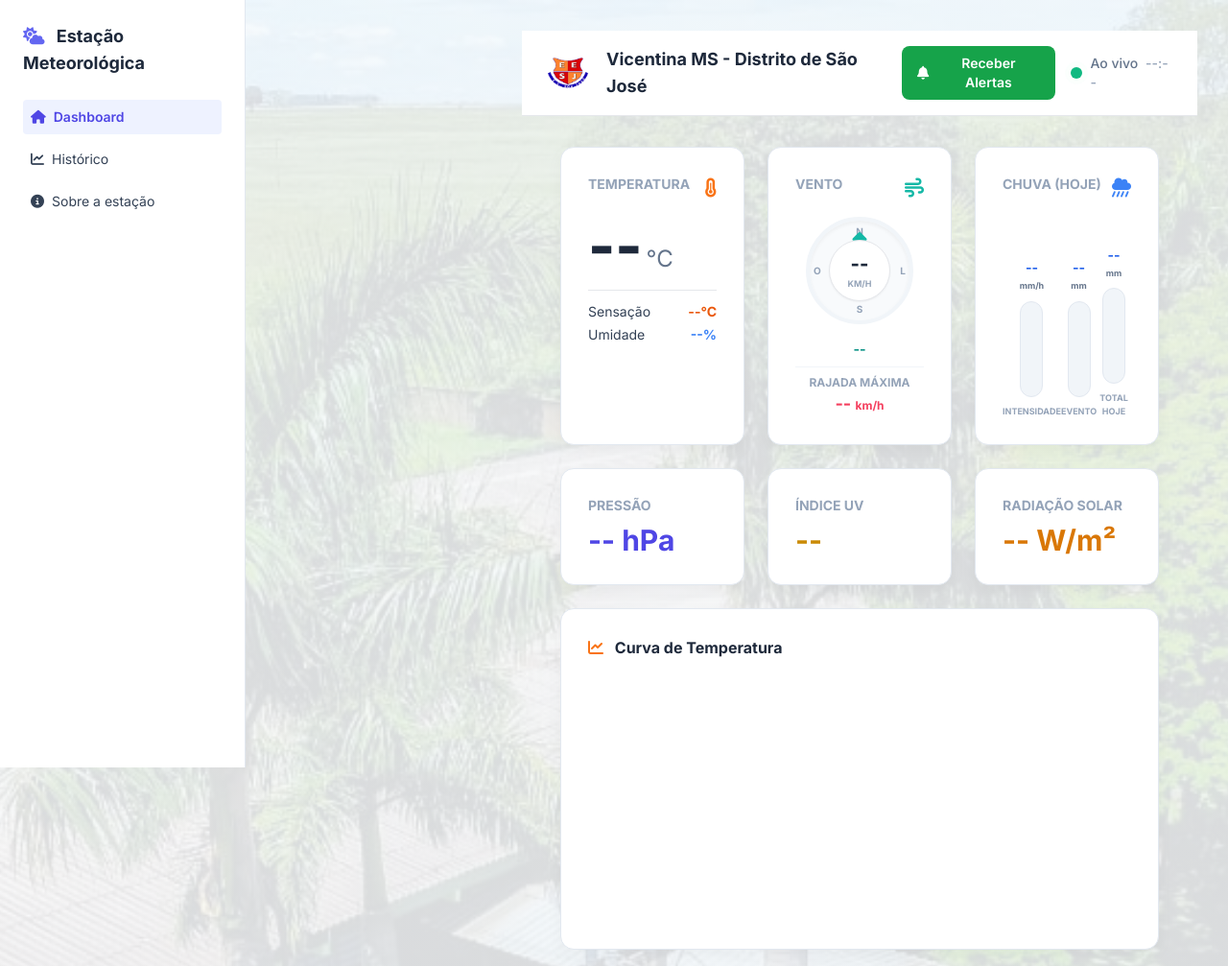
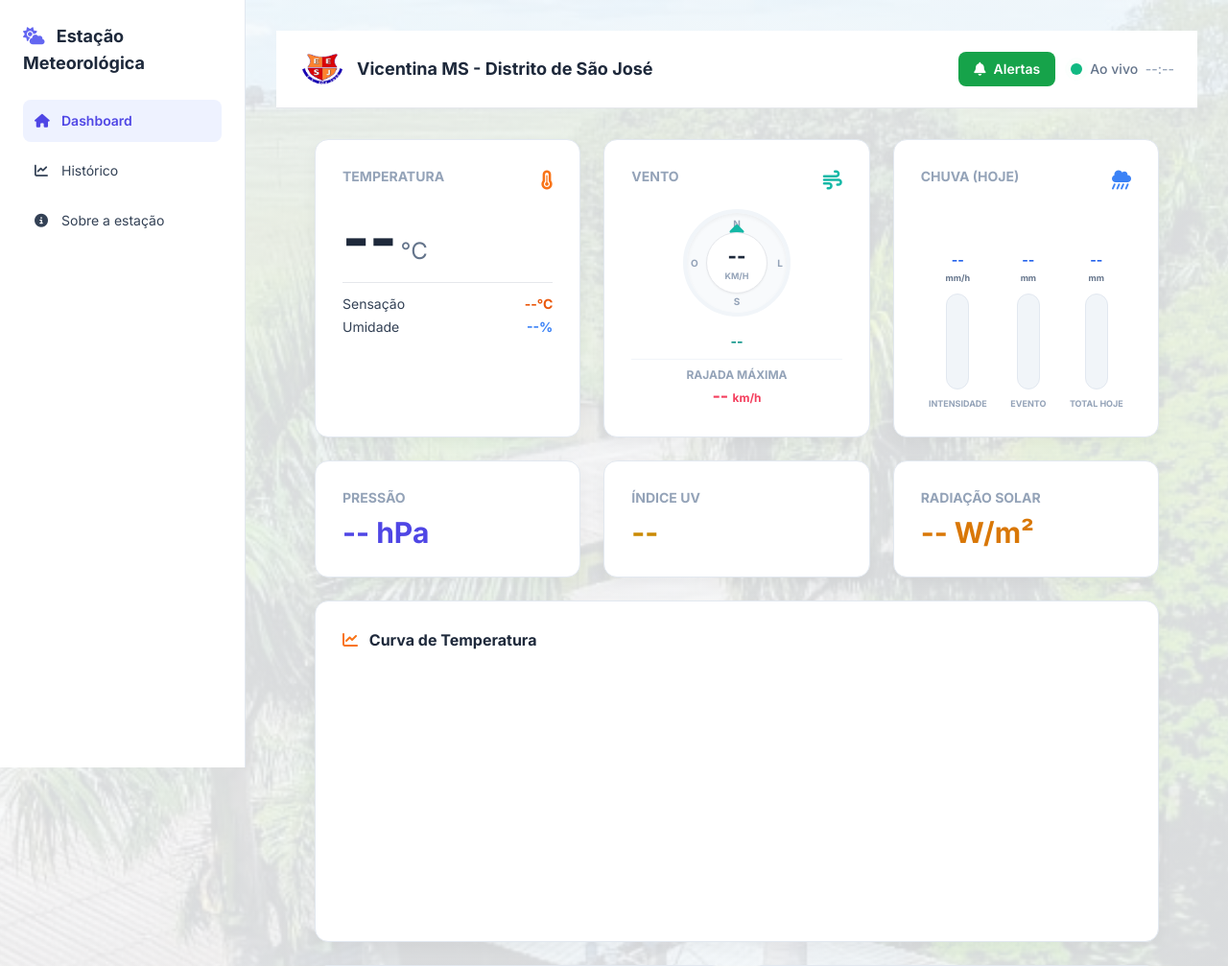
Before and after one commit to rodrigoraa/EstacaoEmPython, a Flask app: page / in a window 1280 px wide. Shown: the top 1007 px of the page at 96% size. Run offline with Flask 3, Linux system fonts and the light colour scheme; data that the repository does not hold is empty; a map, chart or similar area stays blank; parts of the project's set-up code (start-up, migrations or seed data) failed here and were passed over; some libraries are stand-ins or nearby versions.

Commit message:
Melhorando responsividade da tela

```diff
--- a/estacao/templates/index.html
+++ b/estacao/templates/index.html
@@ -4,37 +4,34 @@
 
 <script src="https://cdn.jsdelivr.net/npm/chart.js"></script>
 
-<div class="bg-white border-b border-gray-200 sticky top-0 z-50">
-  <nav class="w-full px-6 py-4 flex justify-between items-center">
-    <div class="flex items-center gap-4">
-      <img src="{{ url_for('static', filename='logo.png') }}" class="h-12" />
+<div class="bg-white border-b border-gray-200 sticky top-0 z-20">
+  <nav class="w-full px-4 md:px-6 py-4 flex flex-col md:flex-row justify-between items-center gap-4">
 
-      <div>
-        <h1 class="text-lg font-bold text-slate-800">
-          Vicentina MS - Distrito de São José
-        </h1>
-      </div>
+    <div class="flex items-center gap-3 w-full md:w-auto justify-center md:justify-start">
+      <img src="{{ url_for('static', filename='logo.png') }}" class="h-10 md:h-12" />
+      <h1 class="text-base md:text-lg font-bold text-slate-800 text-center md:text-left">
+        Vicentina MS <span class="hidden md:inline">-</span><br class="md:hidden" /> Distrito de São José
+      </h1>
     </div>
 
-    <div class="flex items-center gap-4 text-sm">
+    <div class="flex items-center gap-4 w-full md:w-auto justify-between md:justify-end">
       <button onclick="abrirCadastro()"
-        class="bg-green-600 hover:bg-green-700 text-white text-sm font-semibold px-4 py-2 rounded-lg flex items-center gap-2">
+        class="bg-green-600 hover:bg-green-700 text-white text-sm font-semibold px-4 py-2 rounded-lg flex items-center gap-2 flex-1 md:flex-none justify-center transition-colors">
         <i class="fa-solid fa-bell"></i>
-        Receber Alertas
+        Alertas
       </button>
 
-      <div class="hidden sm:flex items-center gap-2">
+      <div class="flex items-center gap-2">
         <span class="relative flex h-3 w-3">
           <span class="animate-ping absolute inline-flex h-full w-full rounded-full bg-emerald-400 opacity-75"></span>
           <span class="relative inline-flex rounded-full h-3 w-3 bg-emerald-500"></span>
         </span>
-
-        <span class="text-slate-500 font-medium">
-          Ao vivo
-          <span id="hora-leitura" class="ml-1 text-slate-400">--:--</span>
+        <span class="text-slate-500 font-medium text-sm whitespace-nowrap">
+          Ao vivo <span id="hora-leitura" class="ml-1 text-slate-400">--:--</span>
         </span>
       </div>
     </div>
+
   </nav>
 </div>
 {% if mensagem %}
@@ -145,7 +142,7 @@
         <i class="fa-solid fa-cloud-showers-heavy text-blue-500 text-xl"></i>
       </div>
 
-      <div class="flex justify-around items-end h-full pt-4">
+      <div class="flex justify-around items-end h-full pt-4 gap-2">
         <div class="flex flex-col items-center text-center">
           <span class="text-[11px] font-bold text-blue-600 mb-2">
             <span id="txt-chuva-rate" class="text-sm">--</span><br />
--- a/estacao/templates/layout.html
+++ b/estacao/templates/layout.html
@@ -19,106 +19,56 @@
 
 <body class="bg-slate-50 font-[Inter]">
 
-    <!-- BOTÃO MENU MOBILE -->
-
-    <div class="md:hidden bg-white border-b px-4 py-3 flex items-center justify-between">
-
-        <button onclick="toggleMenu()" class="text-slate-700 text-xl">
+    <div class="md:hidden bg-white border-b px-4 py-3 flex items-center justify-between sticky top-0 z-30">
+        <span class="font-semibold text-slate-700">
+            <i class="fa-solid fa-cloud-sun text-indigo-500 mr-2"></i>
+            Estação Meteorológica
+        </span>
+        <button onclick="toggleMenu()" class="text-slate-700 text-2xl px-2">
             <i class="fa-solid fa-bars"></i>
         </button>
-
-        <span class="font-semibold text-slate-700">
-            Estação Meteorológica
-        </span>
-
     </div>
 
-    <!-- OVERLAY MOBILE -->
+    <div id="menuOverlay" onclick="toggleMenu()"
+        class="fixed inset-0 bg-black/50 hidden z-40 md:hidden backdrop-blur-sm transition-opacity"></div>
 
-    <div id="menuOverlay" onclick="toggleMenu()" class="fixed inset-0 bg-black/40 hidden z-40 md:hidden">
-    </div>
-
-    <div class="flex">
-
-        <!-- MENU LATERAL -->
-
-        <aside id="menuLateral" class="sticky top-0 h-screen w-64 bg-white border-r border-slate-200 p-6 z-40
-transform -translate-x-full md:translate-x-0 transition-transform duration-200">
-
-            <h2 class="text-lg font-bold text-slate-800 mb-6">
-
+    <aside id="menuLateral"
+        class="fixed inset-y-0 left-0 h-screen w-64 bg-white border-r border-slate-200 p-6 z-50 transform -translate-x-full md:translate-x-0 transition-transform duration-300 overflow-y-auto">
+        <h2 class="text-lg font-bold text-slate-800 mb-6 hidden md:block">
             <i class="fa-solid fa-cloud-sun text-indigo-500 mr-2"></i>
-
             Estação Meteorológica
-
         </h2>
 
         <nav class="space-y-2 text-sm">
-
-                <a href="/" class="flex items-center gap-2 p-2 rounded
-     {% if request.path == '/' %}
-       bg-indigo-50 text-indigo-600 font-semibold
-     {% else %}
-       hover:bg-slate-100 text-slate-700
-     {% endif %}">
-
-                    <i class="fa-solid fa-house"></i>
-                    Dashboard
-
+            <a href="/"
+                class="flex items-center gap-2 p-3 rounded-lg transition-colors {% if request.path == '/' %} bg-indigo-50 text-indigo-600 font-semibold {% else %} hover:bg-slate-100 text-slate-700 {% endif %}">
+                <i class="fa-solid fa-house w-5"></i> Dashboard
             </a>
-
-                <a href="/historico" class="flex items-center gap-2 p-2 rounded
-     {% if request.path.startswith('/historico') %}
-       bg-indigo-50 text-indigo-600 font-semibold
-     {% else %}
-       hover:bg-slate-100 text-slate-700
-     {% endif %}">
-
-                    <i class="fa-solid fa-chart-line"></i>
-                    Histórico
-
+            <a href="/historico"
+                class="flex items-center gap-2 p-3 rounded-lg transition-colors {% if request.path.startswith('/historico') %} bg-indigo-50 text-indigo-600 font-semibold {% else %} hover:bg-slate-100 text-slate-700 {% endif %}">
+                <i class="fa-solid fa-chart-line w-5"></i> Histórico
             </a>
-
-                <a href="/sobre" class="flex items-center gap-2 p-2 rounded
-     {% if request.path.startswith('/sobre') %}
-       bg-indigo-50 text-indigo-600 font-semibold
-     {% else %}
-       hover:bg-slate-100 text-slate-700
-     {% endif %}">
-
-                    <i class="fa-solid fa-circle-info"></i>
-                    Sobre a estação
-
+            <a href="/sobre"
+                class="flex items-center gap-2 p-3 rounded-lg transition-colors {% if request.path.startswith('/sobre') %} bg-indigo-50 text-indigo-600 font-semibold {% else %} hover:bg-slate-100 text-slate-700 {% endif %}">
+                <i class="fa-solid fa-circle-info w-5"></i> Sobre a estação
             </a>
-
         </nav>
-
     </aside>
 
-        <!-- CONTEÚDO -->
-
-        <main class="flex-1 p-4 md:p-8 md:ml-64">
-
+    <main class="w-full md:pl-64 min-h-screen flex flex-col">
+        <div class="p-4 md:p-8">
             {% block conteudo %}{% endblock %}
-
+        </div>
     </main>
 
-    </div>
-
     <script>
-
         function toggleMenu() {
-
             const menu = document.getElementById("menuLateral");
             const overlay = document.getElementById("menuOverlay");
-
             menu.classList.toggle("-translate-x-full");
             overlay.classList.toggle("hidden");
-
         }
-
     </script>
-
 </body>
 
 </html>
```
Lines whose indentation alone changed are shown as unchanged.
